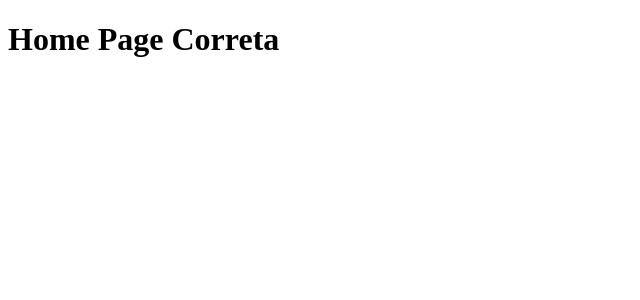
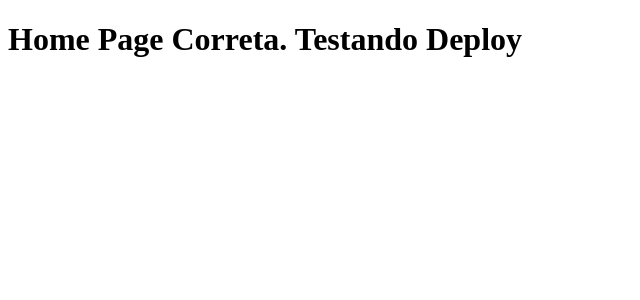
Before and after one commit to wrsantosvlz/clone-tabnews, a Next.js app: page / in a window 1280 px wide. Shown: the top 300 px of the page, without its empty margins (0-640 px from the left). Built offline with nearby package versions, Linux system fonts and the light colour scheme.

Commit message:
Testando deploy

```diff
--- a/pages/index.js
+++ b/pages/index.js
@@ -1,5 +1,5 @@
 function Home(){
-    return <h1>Home Page Correta</h1>
+    return <h1>Home Page Correta. Testando Deploy</h1>
 }
 
 export default Home;
```
